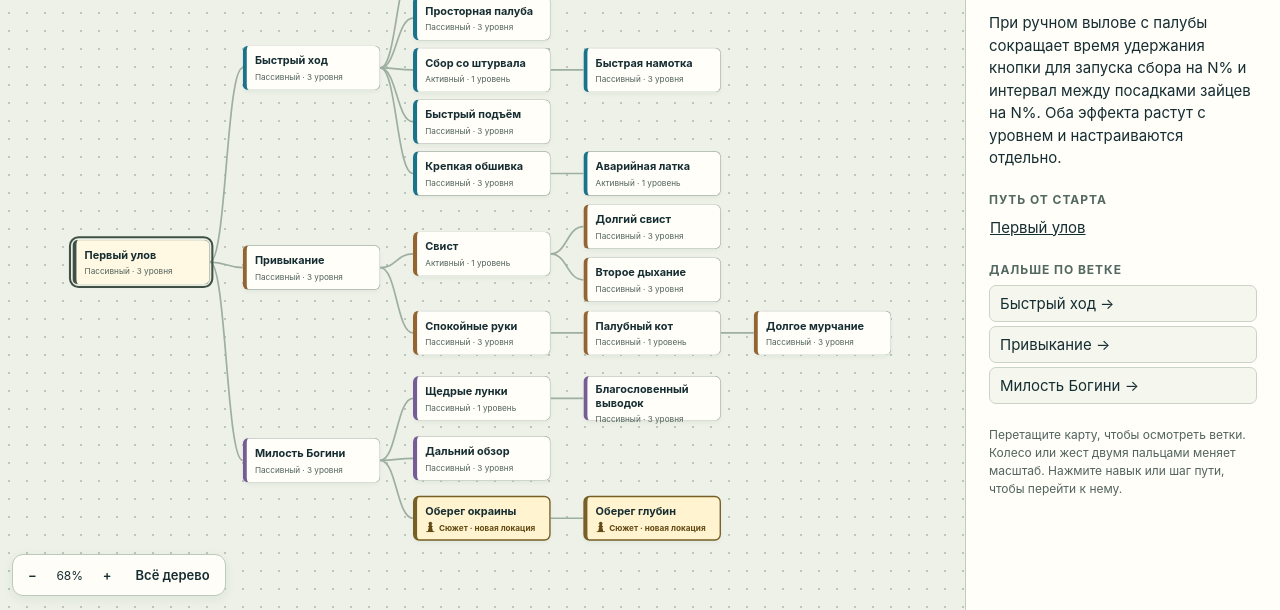
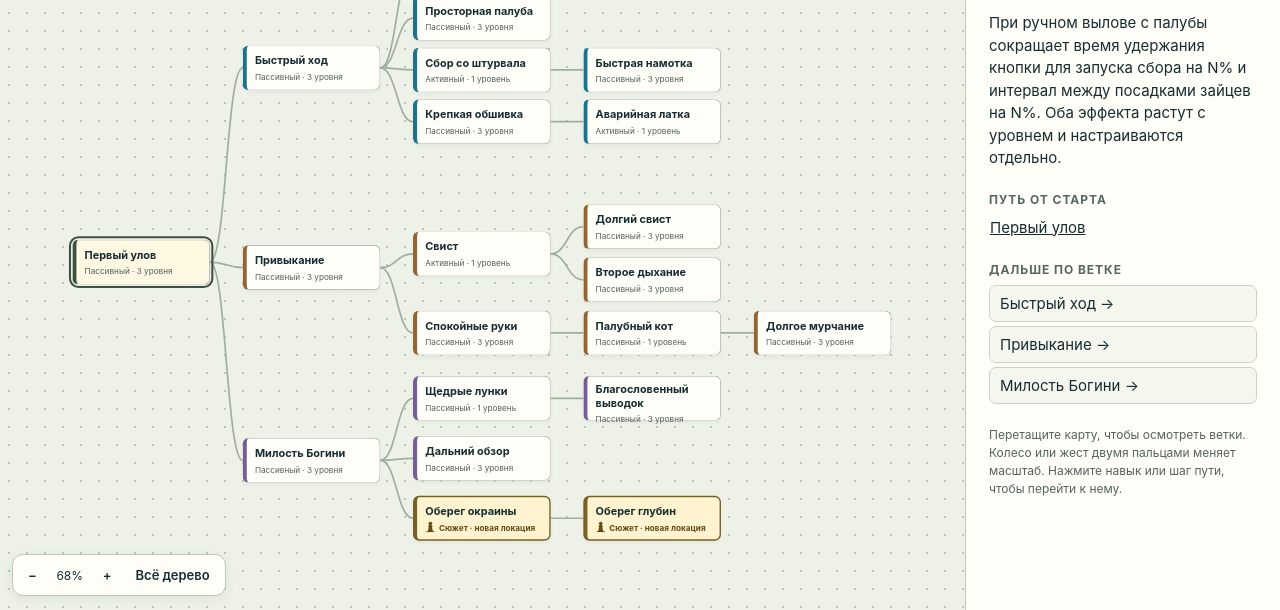
Before and after one commit to peta562/limb-skill-tree, a plain HTML site: page index.html in a window 1280 px wide. Shown: the part 190-800 px from the top of the page. Drawn offline with Linux system fonts and the light colour scheme.

Commit message:
Remove redundant Fast Boarding skill

```diff
--- a/index.html
+++ b/index.html
@@ -9,24 +9,23 @@ const nodes=[
   {"name":"Палубная клетка","parent":1,"branch":1,"y":16,"ranks":1,"level":2,"detail":"Добавляет клетку на N зайцев. Зайцы видны в клетке и сидят спокойно.","kind":"Пассивный"},
   {"name":"Вторая клетка","parent":2,"branch":1,"y":16,"ranks":1,"level":3,"detail":"Добавляет ещё N безопасных мест. Улов сначала занимает свободные места в клетках, затем попадает на открытую палубу.","kind":"Пассивный"},
   {"name":"Сбор со штурвала","parent":1,"branch":1,"y":168,"ranks":1,"level":2,"detail":"Подведи борт к лунке и нажми рычаг у штурвала. Сеть одним забросом забирает всех оставшихся в лунке зайцев. Рулить можно и во время заброса. Улов занимает места сначала в клетках, затем на палубе. После успешного заброса сеть перезаряжается N секунд. Если весь улов не помещается, рычаг показывает, сколько мест не хватает. Лунку можно собрать вручную, заряд сети сохраняется.","kind":"Активный"},
-  {"name":"Быстрый подъём","parent":1,"branch":1,"y":244,"ranks":3,"level":2,"detail":"При ручном вылове с палубы сокращает интервал между посадками зайцев на N%. Удобен для лунок, к которым лодка подошла во время перезарядки сети.","kind":"Пассивный"},
-  {"name":"Крепкая обшивка","parent":1,"branch":1,"y":320,"ranks":3,"level":2,"detail":"повышает максимум прочности на N%. Открывает путь для игрока, который рискует потерять улов на обратной дороге.","kind":"Пассивный"},
-  {"name":"Аварийная латка","parent":6,"branch":1,"y":320,"ranks":1,"level":3,"detail":"Герой на палубе восстанавливает N% максимальной прочности. Запас на заплыв — N применений.","kind":"Активный"},
+  {"name":"Крепкая обшивка","parent":1,"branch":1,"y":244,"ranks":3,"level":2,"detail":"повышает максимум прочности на N%. Открывает путь для игрока, который рискует потерять улов на обратной дороге.","kind":"Пассивный"},
+  {"name":"Аварийная латка","parent":5,"branch":1,"y":244,"ranks":1,"level":3,"detail":"Герой на палубе восстанавливает N% максимальной прочности. Запас на заплыв — N применений.","kind":"Активный"},
   {"name":"Привыкание","parent":0,"branch":2,"y":458,"ranks":3,"level":1,"detail":"даёт каждому зайцу на открытой палубе дополнительные N с спокойствия после посадки. Входной навык позволяет закончить манёвр подле лунки.","kind":"Пассивный"},
-  {"name":"Свист","parent":8,"branch":2,"y":438,"ranks":1,"level":2,"detail":"с палубы или из-за руля прерывает начавшиеся побеги и прогрызания. Все зайцы на палубе спокойны N с. Перезарядка N с. Ранняя активная способность помогает, когда угроз несколько.","kind":"Активный"},
-  {"name":"Долгий свист","parent":9,"branch":2,"y":398,"ranks":3,"level":3,"detail":"увеличивает длительность спокойствия до N с. Это докачка для игрока, которому уже знаком свист, но обычно не хватает времени на манёвр.","kind":"Пассивный"},
-  {"name":"Спокойные руки","parent":8,"branch":2,"y":554,"ranks":3,"level":2,"detail":"после ручного успокоения заяц спокоен N с. Так игрок осваивает действие, которое затем сможет поручить коту.","kind":"Пассивный"},
-  {"name":"Палубный кот","parent":11,"branch":2,"y":554,"ranks":1,"level":3,"detail":"пассивно ходит по палубе, подходит к одному зайцу и успокаивает его на N с. В приоритете зайцы, готовые сбежать или грызущие лодку. Кот помогает с одиночными угрозами во время руления.","kind":"Пассивный"},
-  {"name":"Долгое мурчание","parent":12,"branch":2,"y":554,"ranks":3,"level":4,"detail":"увеличивает спокойствие после визита кота до N с. На полной палубе это даёт коту время дойти до следующего зайца.","kind":"Пассивный"},
+  {"name":"Свист","parent":7,"branch":2,"y":438,"ranks":1,"level":2,"detail":"с палубы или из-за руля прерывает начавшиеся побеги и прогрызания. Все зайцы на палубе спокойны N с. Перезарядка N с. Ранняя активная способность помогает, когда угроз несколько.","kind":"Активный"},
+  {"name":"Долгий свист","parent":8,"branch":2,"y":398,"ranks":3,"level":3,"detail":"увеличивает длительность спокойствия до N с. Это докачка для игрока, которому уже знаком свист, но обычно не хватает времени на манёвр.","kind":"Пассивный"},
+  {"name":"Спокойные руки","parent":7,"branch":2,"y":554,"ranks":3,"level":2,"detail":"после ручного успокоения заяц спокоен N с. Так игрок осваивает действие, которое затем сможет поручить коту.","kind":"Пассивный"},
+  {"name":"Палубный кот","parent":10,"branch":2,"y":554,"ranks":1,"level":3,"detail":"пассивно ходит по палубе, подходит к одному зайцу и успокаивает его на N с. В приоритете зайцы, готовые сбежать или грызущие лодку. Кот помогает с одиночными угрозами во время руления.","kind":"Пассивный"},
+  {"name":"Долгое мурчание","parent":11,"branch":2,"y":554,"ranks":3,"level":4,"detail":"увеличивает спокойствие после визита кота до N с. На полной палубе это даёт коту время дойти до следующего зайца.","kind":"Пассивный"},
   {"name":"Милость Богини","parent":0,"branch":3,"y":741,"ranks":3,"level":1,"detail":"При обмене доставленных зайцев в хабе начисляет дополнительно N% ОП от базовой награды. Для каждого из трёх уровней баланс задаёт свой итоговый процент. Применяется бонус текущего уровня.","kind":"Пассивный"},
-  {"name":"Щедрые лунки","parent":14,"branch":3,"y":650,"ranks":1,"level":2,"detail":"Показывает на мини-карте, сколько зайцев осталось в каждой видимой лунке. Помогает выбрать цель с учётом расстояния и свободных мест.","kind":"Пассивный"},
-  {"name":"Дальний обзор","parent":14,"branch":3,"y":738,"ranks":3,"level":2,"detail":"Увеличивает радиус мини-карты на N%. После «Милости Богини» помогает выбирать следующие лунки на большем расстоянии.","kind":"Пассивный"},
-  {"name":"Оберег окраины","parent":14,"branch":3,"y":826,"ranks":1,"level":2,"detail":"Открывает первый регион за пределами стартовой локации. Предлагаемая цель — доставить в хаб N зайцев из стартового региона.","kind":"За цель","story":true},
-  {"name":"Оберег глубин","parent":17,"branch":3,"y":826,"ranks":1,"level":3,"detail":"Открывает следующий регион после «Оберега окраины». Предлагаемая цель — доставить в хаб N зайцев из уже доступного региона.","kind":"За цель","story":true},
+  {"name":"Щедрые лунки","parent":13,"branch":3,"y":650,"ranks":1,"level":2,"detail":"Показывает на мини-карте, сколько зайцев осталось в каждой видимой лунке. Помогает выбрать цель с учётом расстояния и свободных мест.","kind":"Пассивный"},
+  {"name":"Дальний обзор","parent":13,"branch":3,"y":738,"ranks":3,"level":2,"detail":"Увеличивает радиус мини-карты на N%. После «Милости Богини» помогает выбирать следующие лунки на большем расстоянии.","kind":"Пассивный"},
+  {"name":"Оберег окраины","parent":13,"branch":3,"y":826,"ranks":1,"level":2,"detail":"Открывает первый регион за пределами стартовой локации. Предлагаемая цель — доставить в хаб N зайцев из стартового региона.","kind":"За цель","story":true},
+  {"name":"Оберег глубин","parent":16,"branch":3,"y":826,"ranks":1,"level":3,"detail":"Открывает следующий регион после «Оберега окраины». Предлагаемая цель — доставить в хаб N зайцев из уже доступного региона.","kind":"За цель","story":true},
   {"name":"Просторная палуба","parent":1,"branch":1,"y":92,"ranks":3,"level":2,"detail":"Каждый уровень добавляет N мест на открытой палубе. Лодка может забрать больше зайцев за рейс. Зайцы на этих местах свободно двигаются, могут сбежать или прогрызть обшивку. Для безопасной перевозки служат клетки.","kind":"Пассивный"},
   {"name":"Быстрая намотка","parent":4,"branch":1,"y":168,"ranks":3,"level":3,"detail":"Сокращает перезарядку рыболовной сети на N%. Чем раньше готов следующий заброс, тем чаще можно подбирать целые лунки по пути.","kind":"Пассивный"},
-  {"name":"Второе дыхание","parent":9,"branch":2,"y":476,"ranks":3,"level":3,"detail":"Сокращает перезарядку свиста на N%. Помогает успеть ко второй волне побегов или прогрызаний. Длительность спокойствия повышает отдельный навык «Долгий свист».","kind":"Пассивный"},
-  {"name":"Благословенный выводок","parent":15,"branch":3,"y":650,"ranks":3,"level":3,"detail":"При появлении каждой новой лунки есть шанс N%, что она будет благословенной. В такой лунке на N зайцев больше обычного. Шанс и прибавка задаются отдельно для каждого уровня. Перед забросом сети проверь, поместится ли весь выводок на борту.","kind":"Пассивный"}
+  {"name":"Второе дыхание","parent":8,"branch":2,"y":476,"ranks":3,"level":3,"detail":"Сокращает перезарядку свиста на N%. Помогает успеть ко второй волне побегов или прогрызаний. Длительность спокойствия повышает отдельный навык «Долгий свист».","kind":"Пассивный"},
+  {"name":"Благословенный выводок","parent":14,"branch":3,"y":650,"ranks":3,"level":3,"detail":"При появлении каждой новой лунки есть шанс N%, что она будет благословенной. В такой лунке на N зайцев больше обычного. Шанс и прибавка задаются отдельно для каждого уровня. Перед забросом сети проверь, поместится ли весь выводок на борту.","kind":"Пассивный"}
 ];
 function rankLabel(n){return n.ranks===1?'1 уровень':'3 уровня'}
 const labels=['Старт','Лодка','Уход за зайцами','Благословения Богини'],colors=['#405044','#19738b','#936431','#765c95'],q=s=>document.querySelector(s),world=q('#world'),surface=q('#surface'),edges=q('#edges'),buttons=[],paths=[];let current=0,scale=1,tx=0,ty=0;
```
